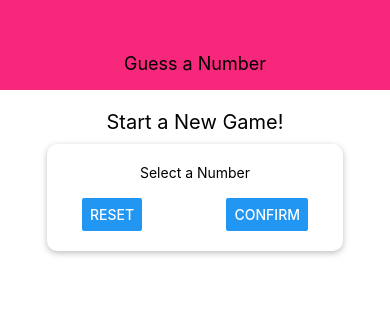
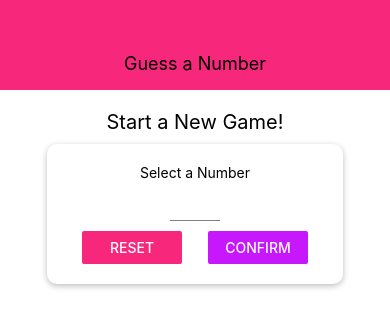
Before and after one commit to toveson/guess-a-number-rn, a React Native app: screen / in a window 390 px wide. Shown: the top 328 px of the page. Built offline with nearby package versions, Linux system fonts and the light colour scheme.

Commit message:
made a component for user input

```diff
--- a/components/Header.js
+++ b/components/Header.js
@@ -1,4 +1,5 @@
 import { View, Text, StyleSheet } from 'react-native';
+import Colors from '../constants/colors';
 
 const Header = (props) => {
     return(
@@ -13,7 +14,7 @@
         width: '100%',
         height: 90,
         paddingTop: 36,
-        backgroundColor: '#f7287b',
+        backgroundColor: Colors.primary,
         alignItems: 'center',
         justifyContent: 'center',
     },
--- /dev/null
+++ b/components/Input.js
@@ -0,0 +1,24 @@
+import { TextInput, StyleSheet } from 'react-native'
+
+const Input = (props) => {
+
+    return (
+        <TextInput
+            // allows TextInput props to be passed from where the Input component is used
+            {...props}
+            // uses styles from here but can be adjusted from where the Input component is used
+            style={{...styles.input, ...props.style}}
+        />
+    )
+};
+
+const styles = StyleSheet.create({
+    input: {
+        height: 30,
+        borderBottomColor: 'grey',
+        borderBottomWidth: 1,
+        marginVertical: 10,
+    }
+});
+
+export default Input;
--- a/components/Screens/StartGameScreen.js
+++ b/components/Screens/StartGameScreen.js
@@ -1,5 +1,7 @@
-import { StyleSheet, View, Text, TextInput, Button } from 'react-native';
+import { StyleSheet, View, Text, Button } from 'react-native';
 import Card from '../Card';
+import Colors from '../../constants/colors';
+import Input from '../Input';
 
 const StartGameScreen = (props) => {
     return (
@@ -8,10 +10,21 @@
 
             <Card style={styles.inputContainer}>
                 <Text>Select a Number</Text>
-                <TextInput />
+                <Input
+                    style={styles.input}
+                    blurOnSubmit
+                    autoCapitalize='none'
+                    autoCorrect='false'
+                    maxLength={2}
+                    keyboardType='number-pad'
+                    />
                 <View style={styles.buttonContainer} >
-                    <Button title='Reset' onPress={() => {}} />
-                    <Button title='Confirm' onPress={() => {}} />
+                    <View style={styles.button} >
+                        <Button title='Reset' onPress={() => { }} color={Colors.primary} />
+                    </View>
+                    <View style={styles.button} >
+                        <Button title='Confirm' onPress={() => { }} color={Colors.accent} />
+                    </View>
                 </View>
             </Card>
 
@@ -39,7 +52,15 @@
         width: '100%',
         justifyContent: 'space-between',
         paddingHorizontal: 15,
-    }
+    },
+    button: {
+        width: 100,
+        // borderColor:
+    },
+    input: {
+        width: 50,
+        textAlign: 'center',
+    },
 });
 
 export default StartGameScreen;
--- /dev/null
+++ b/constants/colors.js
@@ -0,0 +1,4 @@
+export default {
+    primary: '#f7287b',
+    accent: '#c717fc'
+}
```
